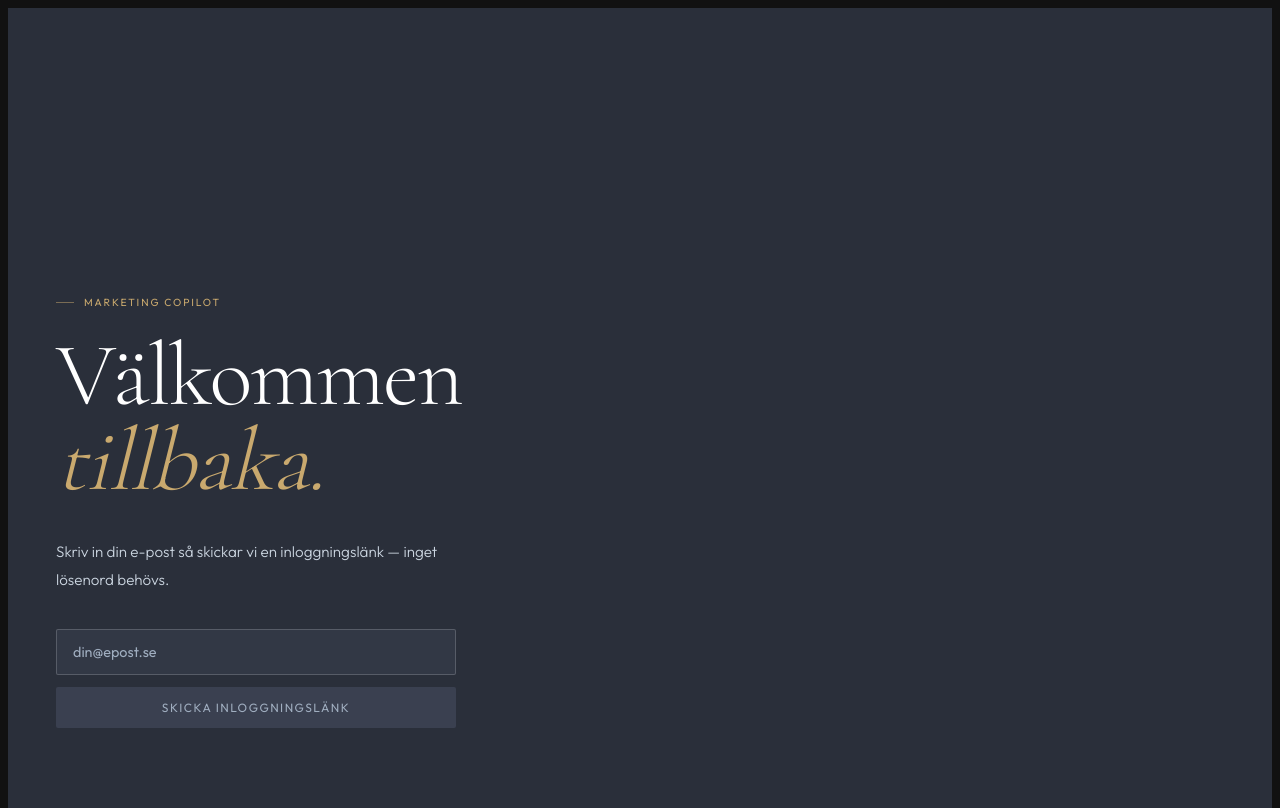
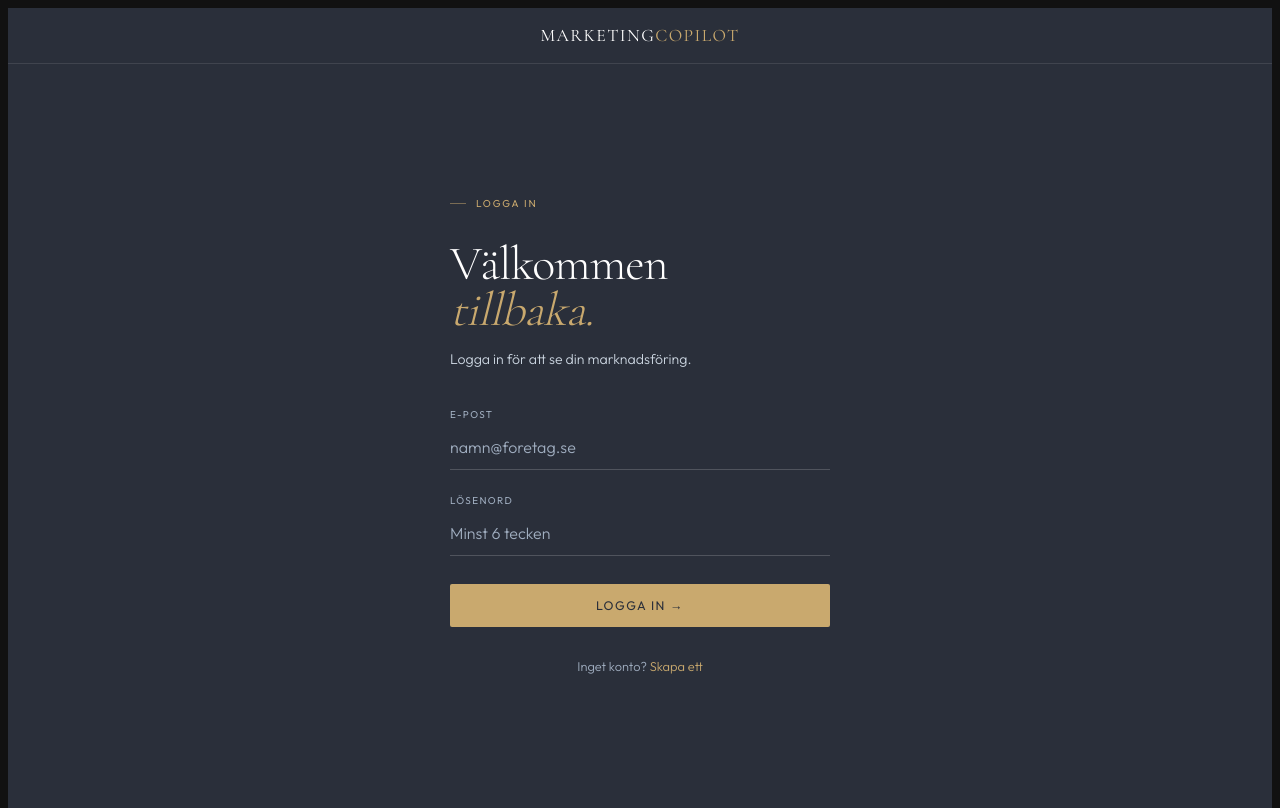
Before and after one commit to IsakByrge/marketing-copilot, a Next.js app: page /login in a window 1280 px wide. Built offline with nearby package versions, Linux system fonts and the light colour scheme.

Commit message:
feat: byt login till email + losenord pa riktigt

```diff
--- a/app/login/page.tsx
+++ b/app/login/page.tsx
@@ -1,6 +1,7 @@
 "use client";
 
 import { useState } from "react";
+import { useRouter } from "next/navigation";
 import { createClient } from "@/lib/supabase-browser";
 
 const T = {
@@ -10,101 +11,153 @@ const T = {
   gold: "#c9a96e", goldDim: "rgba(201,169,110,0.15)", goldBorder: "rgba(201,169,110,0.30)",
 };
 
+const inputStyle = {
+  width: "100%", background: "transparent", border: "none",
+  borderBottom: `1px solid ${T.line2}`, padding: "12px 0",
+  outline: "none", fontSize: "1rem", fontWeight: 300, color: T.text,
+  fontFamily: "var(--font-outfit), sans-serif", transition: "border-color .2s",
+};
+
 export default function LoginPage() {
+  const router = useRouter();
+  const [mode, setMode] = useState<"login" | "signup">("login");
   const [email, setEmail] = useState("");
-  const [sent, setSent] = useState(false);
+  const [password, setPassword] = useState("");
   const [loading, setLoading] = useState(false);
   const [error, setError] = useState<string | null>(null);
 
   async function handleSubmit() {
-    if (!email) return;
+    setError(null);
+    if (!email.trim() || !password.trim()) {
+      setError("Fyll i både e-post och lösenord.");
+      return;
+    }
+    if (password.length < 6) {
+      setError("Lösenordet måste vara minst 6 tecken.");
+      return;
+    }
+
     setLoading(true);
-    setError(null);
-    const supabase = createClient();
-    const { error } = await supabase.auth.signInWithOtp({
-      email,
-      options: {
-        emailRedirectTo: `${window.location.origin}/auth/callback`,
-      },
-    });
-    if (error) {
+    const sb = createClient();
+
+    try {
+      if (mode === "signup") {
+        const { error } = await sb.auth.signUp({ email: email.trim(), password });
+        if (error) { setError(oversatt(error.message)); setLoading(false); return; }
+      } else {
+        const { error } = await sb.auth.signInWithPassword({ email: email.trim(), password });
+        if (error) { setError(oversatt(error.message)); setLoading(false); return; }
+      }
+
+      const { data: { user } } = await sb.auth.getUser();
+      if (user) {
+        const { data: companies } = await sb
+          .from("companies")
+          .select("id")
+          .eq("user_id", user.id)
+          .limit(1);
+        router.push(companies && companies.length > 0 ? "/dashboard" : "/onboarding");
+      } else {
+        router.push("/onboarding");
+      }
+    } catch {
       setError("Något gick fel. Försök igen.");
-    } else {
-      setSent(true);
+      setLoading(false);
     }
-    setLoading(false);
+  }
+
+  function oversatt(msg: string) {
+    if (msg.includes("Invalid login credentials")) return "Fel e-post eller lösenord.";
+    if (msg.includes("already registered")) return "E-posten är redan registrerad. Logga in istället.";
+    if (msg.includes("User already registered")) return "E-posten är redan registrerad. Logga in istället.";
+    return msg;
+  }
+
+  function handleFocus(e: React.FocusEvent<HTMLInputElement>) {
+    e.target.style.borderBottomColor = T.gold;
+  }
+  function handleBlur(e: React.FocusEvent<HTMLInputElement>) {
+    e.target.style.borderBottomColor = T.line2;
   }
 
   return (
-    <main style={{ minHeight: "100svh", background: T.bg, display: "flex", flexDirection: "column", justifyContent: "flex-end", padding: "80px 48px" }}>
-      <div style={{ display: "flex", alignItems: "center", gap: 10, fontSize: "0.65rem", fontWeight: 400, letterSpacing: "0.18em", textTransform: "uppercase", color: T.gold, marginBottom: 24 }}>
-        <span style={{ width: 18, height: 1, background: T.gold, opacity: .5, display: "block" }} />
-        Marketing Copilot
+    <main style={{ minHeight: "100svh", background: T.bg, display: "flex", flexDirection: "column" }}>
+      <nav style={{
+        display: "flex", alignItems: "center", justifyContent: "center",
+        padding: "0 24px", height: 56, borderBottom: `1px solid ${T.line}`,
+      }}>
+        <span style={{ fontFamily: "var(--font-cormorant), serif", fontWeight: 500, fontSize: "1.1rem", letterSpacing: "0.08em", textTransform: "uppercase", color: T.text }}>
+          Marketing<span style={{ color: T.gold }}>Copilot</span>
+        </span>
+      </nav>
+
+      <div style={{ flex: 1, display: "flex", alignItems: "center", justifyContent: "center", padding: "24px" }}>
+        <div style={{ width: "100%", maxWidth: 380, animation: "fadeUp .5s ease both" }}>
+
+          <div style={{ display: "flex", alignItems: "center", gap: 10, fontSize: "0.63rem", fontWeight: 400, letterSpacing: "0.18em", textTransform: "uppercase", color: T.gold, marginBottom: 18 }}>
+            <span style={{ width: 16, height: 1, background: T.gold, opacity: .5, display: "block" }} />
+            {mode === "login" ? "Logga in" : "Skapa konto"}
           </div>
 
-      {!sent ? (
-        <>
-          <h1 style={{ fontFamily: "var(--font-cormorant), serif", fontWeight: 300, fontSize: "clamp(2.8rem,7vw,6rem)", lineHeight: .95, letterSpacing: "-0.02em", color: T.text, margin: "0 0 20px" }}>
-            Välkommen<br /><em style={{ color: T.gold, fontStyle: "italic" }}>tillbaka.</em>
+          <h1 style={{ fontFamily: "var(--font-cormorant), serif", fontWeight: 300, fontSize: "clamp(2.2rem,7vw,3rem)", lineHeight: .95, letterSpacing: "-0.02em", color: T.text, marginBottom: 12 }}>
+            {mode === "login" ? <>Välkommen<br /><em style={{ color: T.gold, fontStyle: "italic" }}>tillbaka.</em></> : <>Kom igång<br /><em style={{ color: T.gold, fontStyle: "italic" }}>på en minut.</em></>}
           </h1>
-          <p style={{ fontSize: "0.95rem", fontWeight: 300, color: T.text2, lineHeight: 1.8, maxWidth: 400, marginBottom: 36 }}>
-            Skriv in din e-post så skickar vi en inloggningslänk — inget lösenord behövs.
+          <p style={{ fontSize: "0.88rem", fontWeight: 300, color: T.text2, lineHeight: 1.7, marginBottom: 36 }}>
+            {mode === "login" ? "Logga in för att se din marknadsföring." : "Skapa ett konto med e-post och lösenord."}
           </p>
-          <div style={{ display: "flex", flexDirection: "column", gap: 12, maxWidth: 400 }}>
-            <input
-              type="email"
-              placeholder="din@epost.se"
-              value={email}
-              onChange={e => setEmail(e.target.value)}
+
+          <div style={{ display: "flex", flexDirection: "column", gap: 24, marginBottom: 28 }}>
+            <div>
+              <label style={{ display: "block", fontSize: "0.62rem", fontWeight: 400, letterSpacing: "0.14em", textTransform: "uppercase", color: T.text3, marginBottom: 4 }}>E-post</label>
+              <input type="email" value={email} onChange={e => setEmail(e.target.value)}
                 onKeyDown={e => e.key === "Enter" && handleSubmit()}
-              style={{
-                padding: "13px 16px", borderRadius: 2,
-                border: `1px solid ${T.line2}`, background: T.surface,
-                color: T.text, fontSize: "0.9rem", fontFamily: "var(--font-outfit), sans-serif",
-                outline: "none",
-              }}
-            />
+                placeholder="namn@foretag.se" style={inputStyle} onFocus={handleFocus} onBlur={handleBlur} />
+            </div>
+            <div>
+              <label style={{ display: "block", fontSize: "0.62rem", fontWeight: 400, letterSpacing: "0.14em", textTransform: "uppercase", color: T.text3, marginBottom: 4 }}>Lösenord</label>
+              <input type="password" value={password} onChange={e => setPassword(e.target.value)}
+                onKeyDown={e => e.key === "Enter" && handleSubmit()}
+                placeholder="Minst 6 tecken" style={inputStyle} onFocus={handleFocus} onBlur={handleBlur} />
+            </div>
+          </div>
+
           {error && (
-              <p style={{ fontSize: "0.75rem", color: "#fc8181", margin: 0 }}>{error}</p>
+            <div style={{ marginBottom: 20, padding: "10px 14px", borderRadius: 2, background: "rgba(220,80,80,0.1)", border: "1px solid rgba(220,80,80,0.3)", fontSize: "0.8rem", color: "#f0a0a0" }}>
+              {error}
+            </div>
           )}
-            <button
-              onClick={handleSubmit}
-              disabled={loading || !email}
-              style={{
-                display: "inline-flex", alignItems: "center", justifyContent: "center", gap: 10,
-                fontFamily: "var(--font-outfit), sans-serif", fontSize: "0.75rem", fontWeight: 400,
-                letterSpacing: "0.12em", textTransform: "uppercase", padding: "13px 28px",
-                borderRadius: 2, background: loading || !email ? T.surface2 : T.gold,
-                color: loading || !email ? T.text3 : T.bg, border: "none",
-                cursor: loading || !email ? "not-allowed" : "pointer",
-              }}
-            >
-              {loading && <span style={{ width: 13, height: 13, borderRadius: "50%", border: `1.5px solid rgba(201,169,110,.3)`, borderTopColor: T.bg, display: "inline-block", animation: "spin .7s linear infinite" }} />}
-              {loading ? "Skickar…" : "Skicka inloggningslänk"}
+
+          <button onClick={handleSubmit} disabled={loading} style={{
+            width: "100%", display: "inline-flex", alignItems: "center", justifyContent: "center", gap: 10,
+            fontFamily: "var(--font-outfit), sans-serif", fontSize: "0.78rem", fontWeight: 400,
+            letterSpacing: "0.12em", textTransform: "uppercase", padding: "14px 32px",
+            borderRadius: 2, border: "none", background: loading ? T.surface2 : T.gold,
+            color: loading ? T.text3 : T.bg, cursor: loading ? "not-allowed" : "pointer", transition: "all .2s",
+          }}>
+            {loading && <span style={{ width: 13, height: 13, borderRadius: "50%", border: "1.5px solid rgba(201,169,110,.3)", borderTopColor: T.bg, display: "inline-block", animation: "spin .7s linear infinite" }} />}
+            {loading ? "Ett ögonblick…" : mode === "login" ? "Logga in →" : "Skapa konto →"}
+          </button>
+
+          <div style={{ marginTop: 28, textAlign: "center" }}>
+            <button onClick={() => { setMode(mode === "login" ? "signup" : "login"); setError(null); }} style={{
+              background: "none", border: "none", cursor: "pointer",
+              fontSize: "0.8rem", fontWeight: 300, color: T.text3, fontFamily: "var(--font-outfit), sans-serif",
+            }}>
+              {mode === "login" ? (
+                <>Inget konto? <span style={{ color: T.gold }}>Skapa ett</span></>
+              ) : (
+                <>Har du redan konto? <span style={{ color: T.gold }}>Logga in</span></>
+              )}
             </button>
           </div>
-        </>
-      ) : (
-        <>
-          <h1 style={{ fontFamily: "var(--font-cormorant), serif", fontWeight: 300, fontSize: "clamp(2.8rem,7vw,6rem)", lineHeight: .95, letterSpacing: "-0.02em", color: T.text, margin: "0 0 20px" }}>
-            Kolla<br /><em style={{ color: T.gold, fontStyle: "italic" }}>inkorgen.</em>
-          </h1>
-          <p style={{ fontSize: "0.95rem", fontWeight: 300, color: T.text2, lineHeight: 1.8, maxWidth: 400, marginBottom: 36 }}>
-            Vi har skickat en inloggningslänk till <span style={{ color: T.text }}>{email}</span>. Klicka på länken för att logga in.
-          </p>
-          <button
-            onClick={() => { setSent(false); setEmail(""); }}
-            style={{ background: "none", border: "none", cursor: "pointer", fontSize: "0.7rem", fontWeight: 400, letterSpacing: "0.1em", textTransform: "uppercase", color: T.text3, padding: 0, textAlign: "left" }}
-          >
-            ← Använd en annan e-post
-          </button>
-        </>
-      )}
+
+        </div>
+      </div>
 
       <style>{`
+        @keyframes fadeUp { from{opacity:0;transform:translateY(14px)} to{opacity:1;transform:translateY(0)} }
         @keyframes spin { to { transform: rotate(360deg); } }
-        input::placeholder { color: ${T.text3}; }
-        input:focus { border-color: ${T.goldBorder} !important; }
+        input::placeholder { color: #5a6577; }
       `}</style>
     </main>
   );
```
Lines whose indentation alone changed are shown as unchanged.
